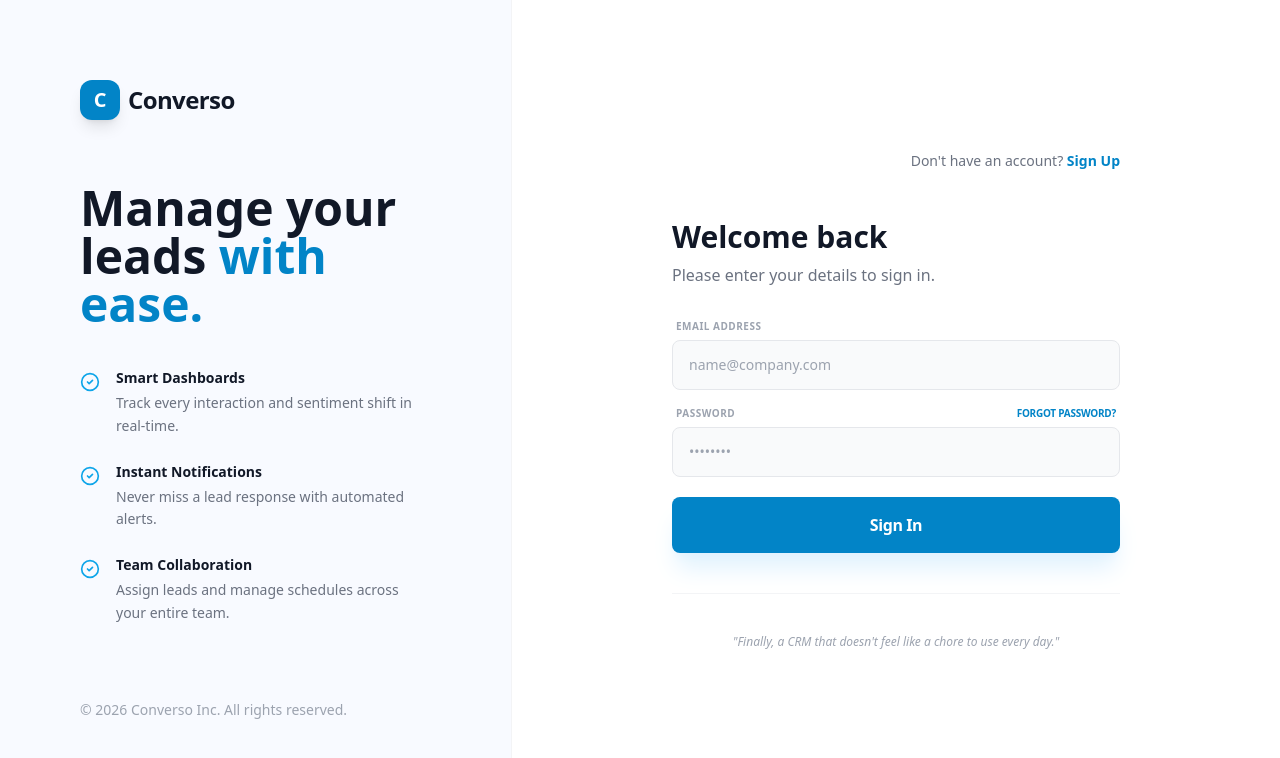
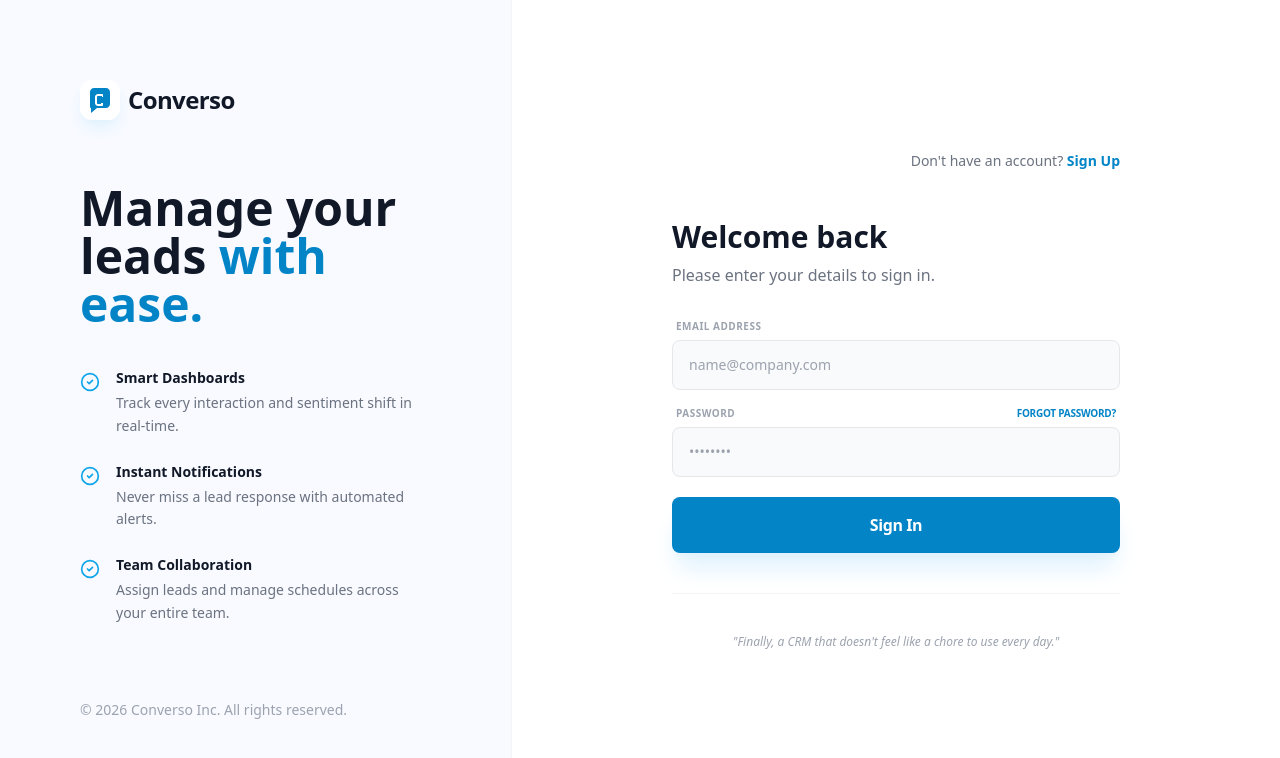
Before and after one commit to vselvaraj6/converso, a Next.js app in the folder frontend/: page /login in a window 1280 px wide. Shown: the top 758 px of the page. Built offline with nearby package versions, Linux system fonts and the light colour scheme.

Commit message:
feat: add brand logo and favicon; update UI components to use new logo

```diff
--- a/frontend/app/dashboard/layout.tsx
+++ b/frontend/app/dashboard/layout.tsx
@@ -24,10 +24,8 @@ export default function DashboardLayout({ children }: { children: React.ReactNod
       {/* Mobile Header */}
       <header className="flex md:hidden items-center justify-between px-4 h-16 bg-white border-b border-gray-200 sticky top-0 z-30">
         <div className="flex items-center gap-2">
-          <div className="w-7 h-7 rounded-lg bg-brand-600 flex items-center justify-center">
-            <span className="text-white font-bold text-xs">C</span>
-          </div>
-          <span className="font-bold text-lg">Converso</span>
+          <img src="/logo.svg" alt="Converso Logo" className="w-7 h-7 rounded-lg" />
+          <span className="font-black text-lg tracking-tight">Converso</span>
         </div>
         <button
           onClick={() => setIsSidebarOpen(!isSidebarOpen)}
--- a/frontend/app/login/page.tsx
+++ b/frontend/app/login/page.tsx
@@ -33,9 +33,7 @@ export default function LoginPage() {
       <div className="hidden lg:flex flex-col justify-between w-[40%] bg-[#f8faff] p-12 xl:p-20 border-r border-gray-100">
         <div>
           <Link href="/" className="flex items-center gap-2 mb-16">
-            <div className="w-10 h-10 rounded-xl bg-brand-600 flex items-center justify-center shadow-lg shadow-brand-200 text-white font-bold text-xl">
-              C
-            </div>
+            <img src="/logo.svg" alt="Converso Logo" className="w-10 h-10 rounded-xl shadow-lg shadow-brand-100" />
             <span className="text-2xl font-black text-gray-900 tracking-tight">Converso</span>
           </Link>
 
@@ -71,7 +69,7 @@ export default function LoginPage() {
 
           <div className="mb-10 lg:hidden">
              <div className="flex items-center gap-2 mb-6">
-              <div className="w-8 h-8 rounded-lg bg-brand-600 flex items-center justify-center text-white font-bold">C</div>
+              <img src="/logo.svg" alt="Converso Logo" className="w-8 h-8 rounded-lg" />
               <span className="text-xl font-bold">Converso</span>
             </div>
             <h2 className="text-3xl font-bold text-gray-900">Sign in to Converso</h2>
--- a/frontend/app/register/page.tsx
+++ b/frontend/app/register/page.tsx
@@ -38,9 +38,7 @@ export default function RegisterPage() {
       <div className="hidden lg:flex flex-col justify-between w-[40%] bg-[#f8faff] p-12 xl:p-20 border-r border-gray-100">
         <div>
           <Link href="/" className="flex items-center gap-2 mb-16">
-            <div className="w-10 h-10 rounded-xl bg-brand-600 flex items-center justify-center shadow-lg shadow-brand-200 text-white font-bold text-xl">
-              C
-            </div>
+            <img src="/logo.svg" alt="Converso Logo" className="w-10 h-10 rounded-xl shadow-lg shadow-brand-100" />
             <span className="text-2xl font-black text-gray-900 tracking-tight">Converso</span>
           </Link>
 
@@ -76,7 +74,7 @@ export default function RegisterPage() {
 
           <div className="mb-10 lg:hidden">
              <div className="flex items-center gap-2 mb-6">
-              <div className="w-8 h-8 rounded-lg bg-brand-600 flex items-center justify-center text-white font-bold">C</div>
+              <img src="/logo.svg" alt="Converso Logo" className="w-8 h-8 rounded-lg" />
               <span className="text-xl font-bold">Converso</span>
             </div>
             <h2 className="text-3xl font-bold text-gray-900">Start your free trial</h2>
--- a/frontend/components/Sidebar.tsx
+++ b/frontend/components/Sidebar.tsx
@@ -21,10 +21,8 @@ export default function Sidebar() {
       {/* Logo - Hidden on mobile because it's in the mobile header */}
       <div className="h-16 hidden md:flex items-center px-5 border-b border-gray-200">
         <div className="flex items-center gap-2">
-          <div className="w-7 h-7 rounded-lg bg-brand-600 flex items-center justify-center">
-            <MessageSquare size={14} className="text-white" />
-          </div>
-          <span className="font-bold text-gray-900 text-lg">Converso</span>
+          <img src="/logo.svg" alt="Converso Logo" className="w-8 h-8 rounded-lg" />
+          <span className="font-black text-gray-900 text-xl tracking-tight">Converso</span>
         </div>
       </div>
 
```
Also changed, not shown: frontend/app/icon.svg (added), frontend/public/logo.svg (added).
